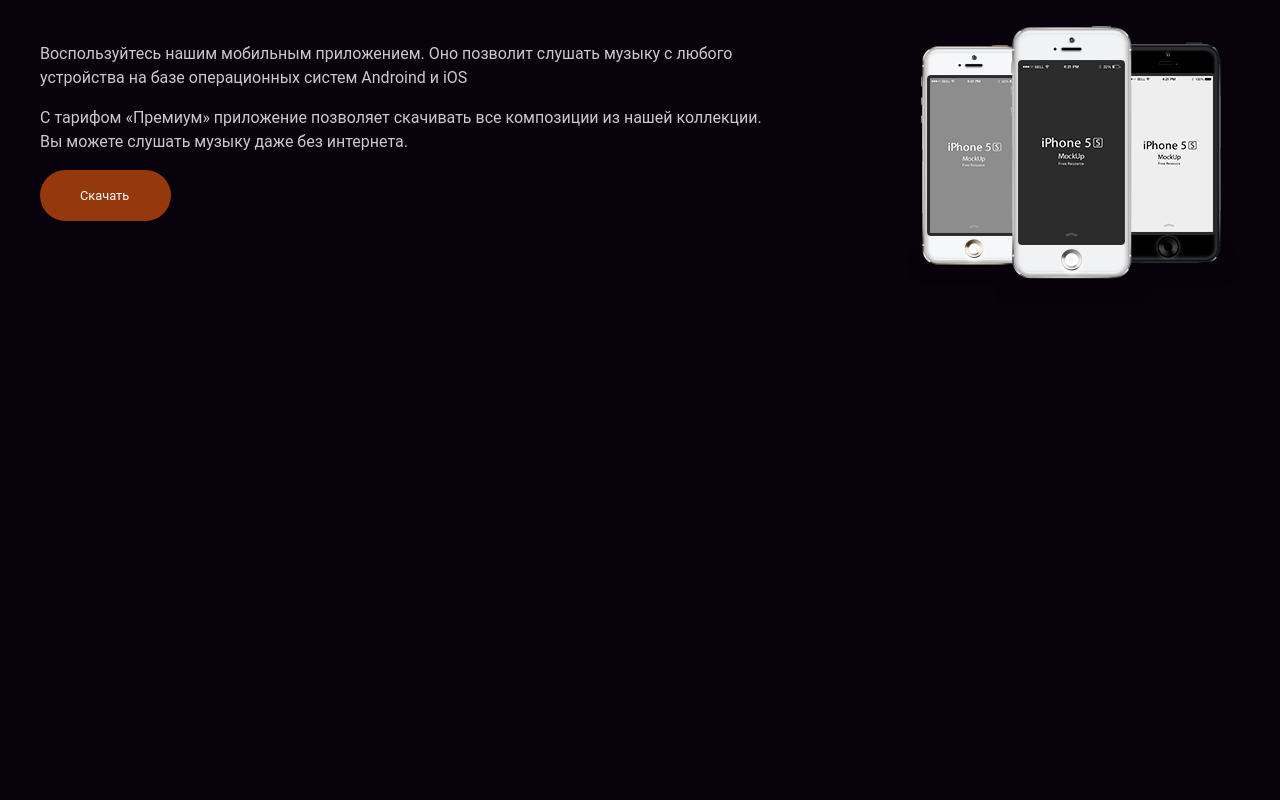
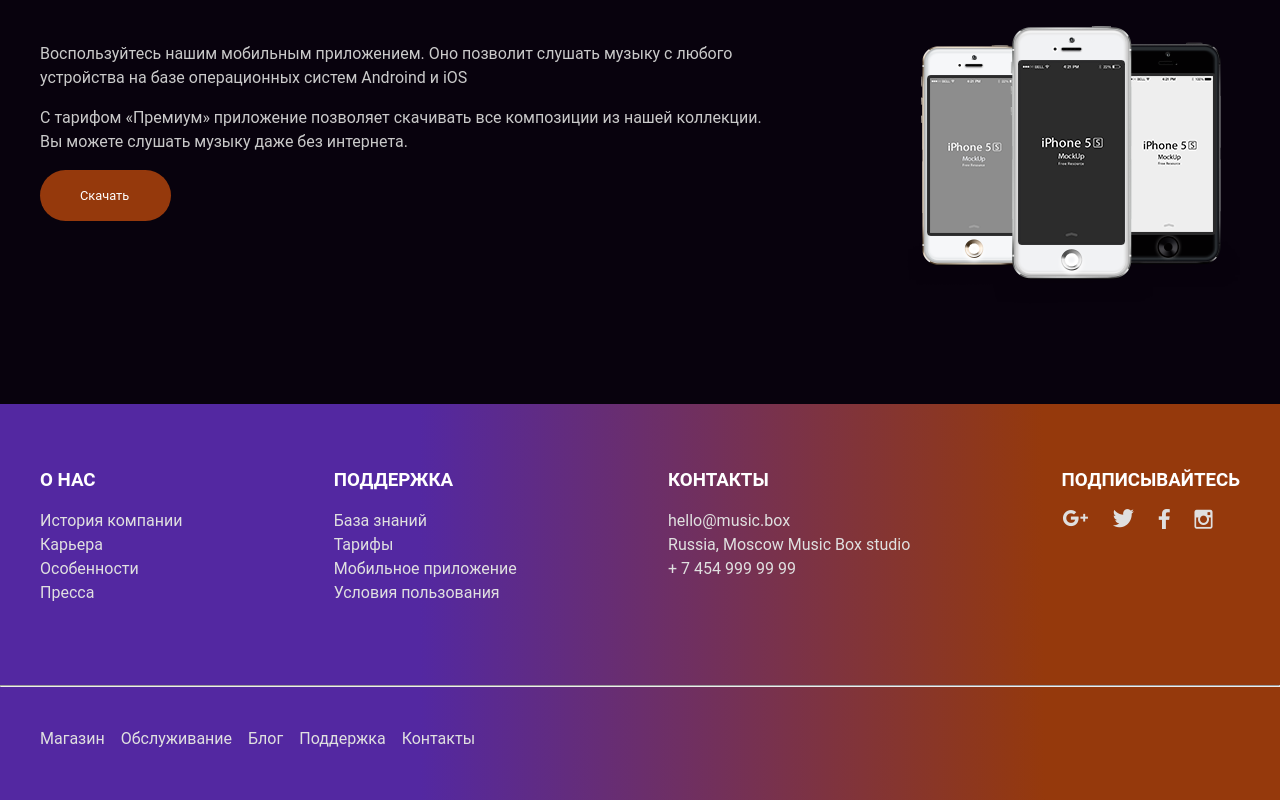
Before and after one commit to 9ickpic/layout-designer-project-56, a plain HTML site: page src/index.html in a window 1280 px wide. Shown: the part 2731-3531 px from the top of the page. Before the commit the page ends 3135 px from the top, so only its background shows below. Drawn offline with Linux system fonts and the light colour scheme.

Commit message:
add footer

```diff
--- a/src/index.html
+++ b/src/index.html
@@ -103,5 +103,62 @@
         </div>
       </div>
     </div>
+    <footer>
+      <div class="footer-body container">
+        <div class="footer-items">
+          <div class="footer-item">
+            <div class="item-body">
+              <h3 class="item-header">О нас</h3>
+              <ul>
+                <li>История компании</li>
+                <li>Карьера</li>
+                <li>Особенности</li>
+                <li>Пресса</li>
+              </ul>
+            </div>
+          </div>
+          <div class="footer-item">
+            <div class="item-body">
+              <h3 class="item-header">Поддержка</h3>
+              <ul>
+                <li>База знаний</li>
+                <li>Тарифы</li>
+                <li>Мобильное приложение</li>
+                <li>Условия пользования</li>
+              </ul>
+            </div>
+          </div>
+          <div class="footer-item">
+            <div class="item-body">
+              <h3 class="item-header">Контакты</h3>
+              <ul>
+                <li>hello@music.box</li>
+                <li>Russia, Moscow Music Box studio</li>
+                <li>+ 7 454 999 99 99</li>
+              </ul>
+            </div>
+          </div>
+          <div class="footer-item flex-row">
+            <div class="item-body">
+              <h3 class="item-header">Подписывайтесь</h3>
+              <ul>
+                <li> <img src="../images/Google+.png" alt="google"></li>
+                <li> <img src="../images/Twitter.png" alt="twitter"></li>
+                <li> <img src="../images/Facebook.png" alt="facebook"></li>
+                <li> <img src="../images/Instagram.png" alt="instagram"></li>
+              </ul>
+            </div>
+          </div>
+        </div>
+      </div>
+      <hr>
+      <ul class="footer-footer container">
+        <li>Магазин</li>
+        <li>Обслуживание</li>
+        <li>Блог</li>
+        <li>Поддержка</li>
+        <li>Контакты</li>
+      </ul>
+    </footer>
   </body>
 </html>
--- a/src/scss/app.scss
+++ b/src/scss/app.scss
@@ -433,6 +433,67 @@ header {
     };
 };
 
+footer {
+    background: linear-gradient(89.75deg, #5328a1 32.83%, #95390c 81.56%);
+
+    hr {
+        color: #cacaca;
+        margin-bottom: 40px;
+    };
+
+    li {
+        color: #e0e0e0;
+    };
+
+    .footer-item.flex-row {
+        ul {
+            @include d-flex(row, flex-start, center);
+            column-gap: 24px;
+        };
+    };
+}
+
+.footer-footer {
+    @include d-flex(row, flex-start, center);
+    padding-bottom: 49px;
+    padding-left: 0;
+
+        li {
+            margin-right: 16px;
+            list-style: none;
+        };
+}
+
+.footer-body {
+    @include d-flex(column, space-between, inherit);
+    padding-top: 62px;
+
+    .footer-items {
+        @include d-flex(row, space-between, baseline);
+        padding-bottom: 72px;
+
+        h3 {
+            margin-top: 0;
+            margin-bottom: 15px;
+        };
+
+        .item-header {
+            text-transform: uppercase;
+        };
+
+        ul {
+            padding: 0;
+            margin: 0;
+
+            li {
+                list-style: none;
+                margin: 0;
+            };
+        };
+
+    }
+}
+
 @media screen and (max-width: 414px) {
 
     body {
@@ -565,4 +626,18 @@ header {
             };
         }
     };
+
+    footer {
+        .footer-items {
+            @include d-flex(column, flex-start, center);
+            flex-direction: column !important;
+            row-gap: 30px;
+        };
+
+        .footer-footer {
+            @include d-flex(column, flex-start, start);
+            flex-direction: column !important;
+            row-gap: 16px;
+        };
+    };
 };
```
Also changed, not shown: src/components/footer.html (+58 -0 lines), src/css/app.css.
